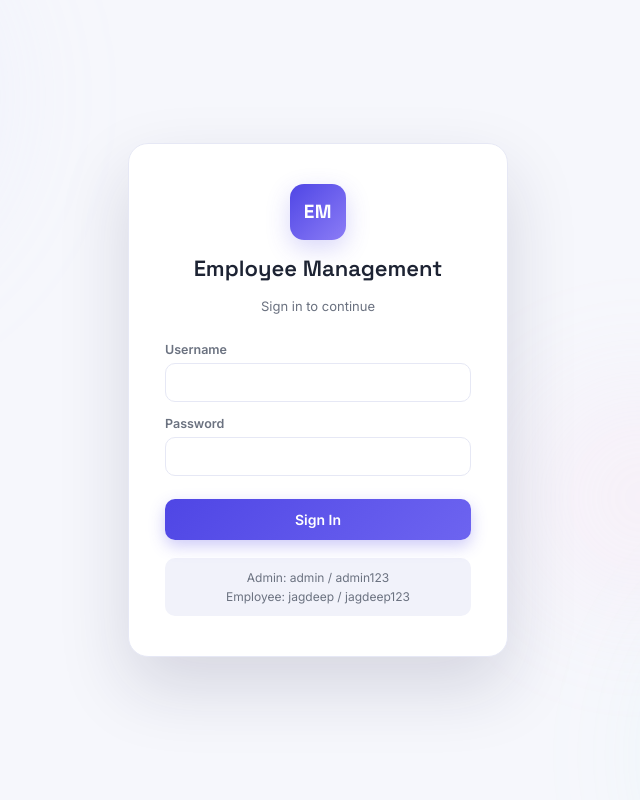
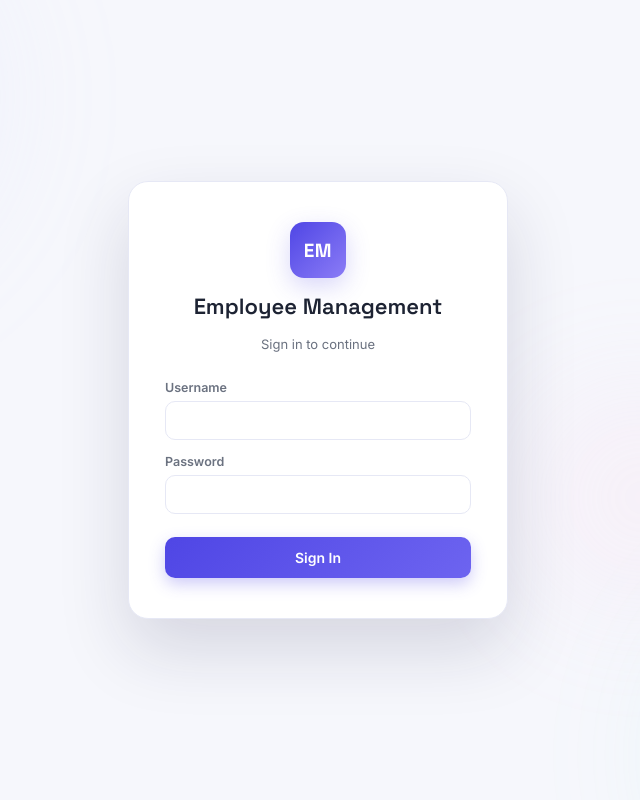
Before and after one commit to mauryashivi199-ui/employee-management-system, a Flask app: page / in a window 1280 px wide. Shown: the whole page, without its empty margins (322-962 px from the left). Run offline with Flask 3, Linux system fonts and the light colour scheme.

Commit message:
Remove login hint credentials for production

```diff
--- a/templates/index.html
+++ b/templates/index.html
@@ -33,7 +33,6 @@
   .login-brand h1{font-family:var(--font-display);font-size:22px;font-weight:600;margin:0;}
   .login-brand p{margin:2px 0 0;font-size:13px;color:var(--text-muted);}
   .login-error{font-size:13px;color:var(--danger);text-align:center;margin:-6px 0 14px;min-height:1px;}
-  .login-hint{margin-top:18px;font-size:12px;color:var(--text-muted);text-align:center;line-height:1.6;background:var(--surface-alt);padding:10px 12px;border-radius:10px;}
   .topbar{display:flex;align-items:center;justify-content:space-between;gap:16px;flex-wrap:wrap;margin-bottom:24px;animation:fadeSlideDown .5s cubic-bezier(.2,.8,.2,1) both;}
   @keyframes fadeSlideDown{from{opacity:0;transform:translateY(-14px);}to{opacity:1;transform:translateY(0);}}
   .brand{display:flex;align-items:center;gap:14px;}
@@ -189,7 +188,6 @@
       <div class="login-error" id="loginError"></div>
       <button type="submit" class="btn btn-primary">Sign In</button>
     </form>
-    <div class="login-hint">Admin: admin / admin123<br>Employee: jagdeep / jagdeep123</div>
   </div>
 </div>
 
```
